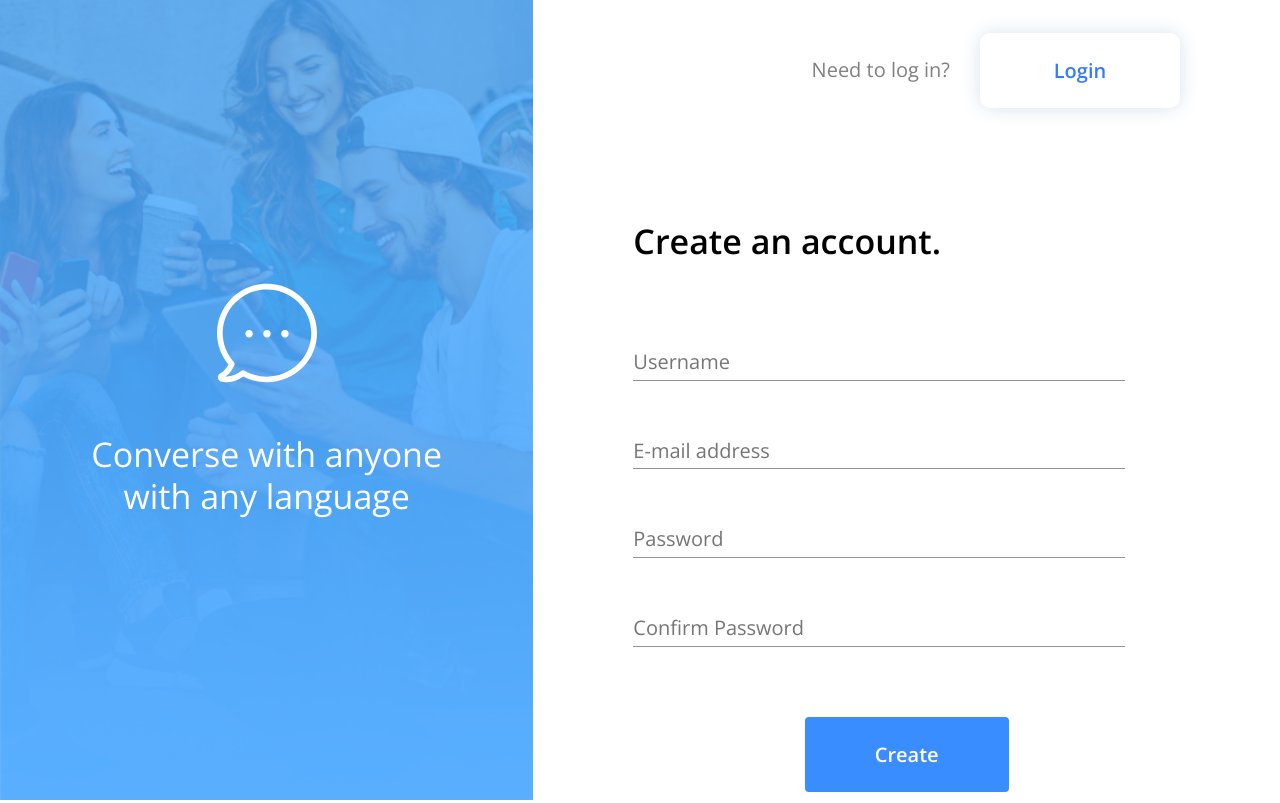
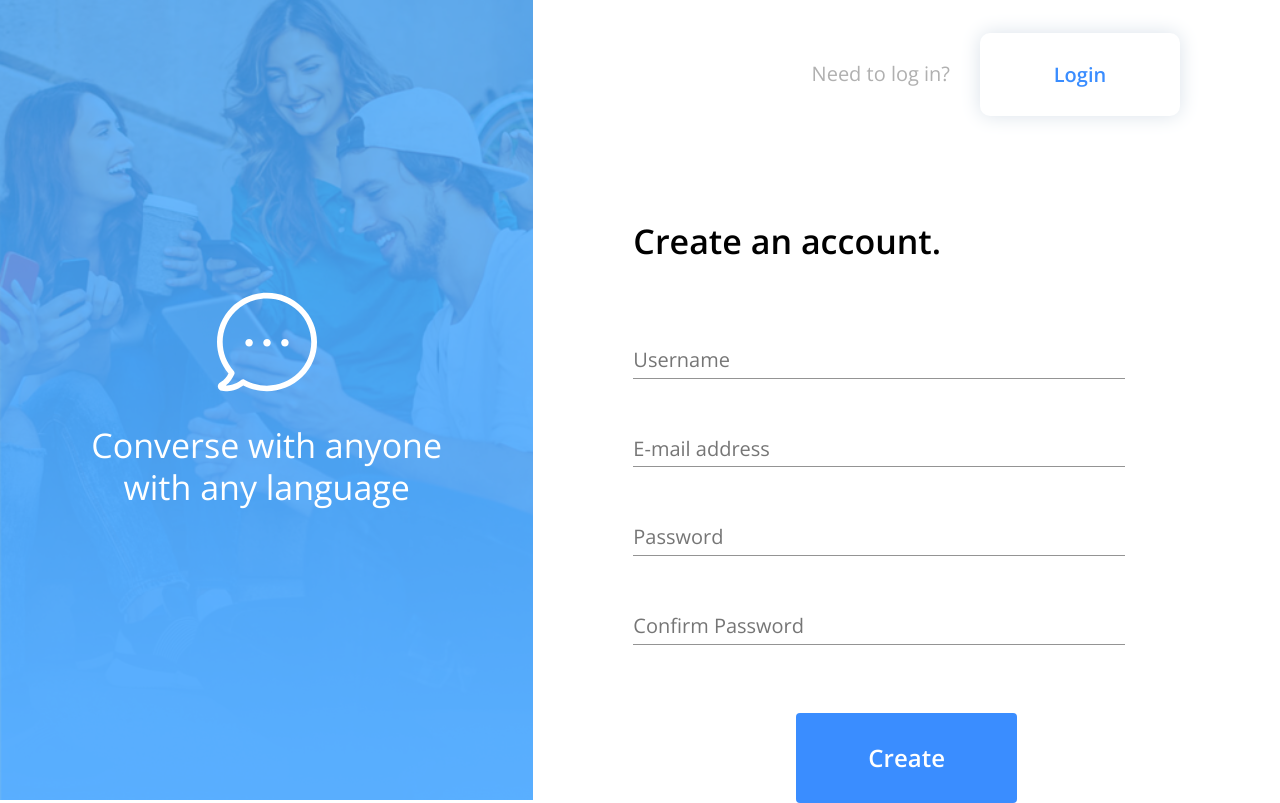
Before and after one commit to DustinWinkler/messenger-4969, a React (Create React App) app in the folder client/: page / in a window 1280 px wide. Built offline with nearby package versions, Linux system fonts and the light colour scheme; no server answers.

Commit message:
Remove some reused styling and made much more use of MUI Theme for consistent styling

```diff
--- a/client/src/Login.js
+++ b/client/src/Login.js
@@ -38,7 +38,7 @@ const Login = (props) => {
           <WelcomeTextInput label="Password" />
 
           <Grid className={classes.submitBtnContainer}>
-            <Button className={classes.submitBtn} type="submit"  variant="contained" size="large">
+            <Button className={classes.submitBtn} type="submit"  variant="contained" color="primary" size="large">
               Login
             </Button>
           </Grid>
--- a/client/src/Signup.js
+++ b/client/src/Signup.js
@@ -46,7 +46,7 @@ const Login = (props) => {
             <WelcomeTextInput label="Confirm Password" type="password" name="confirmPassword" error={formErrorMessage.confirmPassword} />
 
             <Grid className={classes.submitBtnContainer}>
-              <Button className={classes.submitBtn} type="submit" variant="contained" size="large">
+              <Button className={classes.submitBtn} type="submit" variant="contained" color="primary" size="large">
                 Create
               </Button>
             </Grid>
--- a/client/src/components/Welcome/WelcomeLayout.js
+++ b/client/src/components/Welcome/WelcomeLayout.js
@@ -15,7 +15,6 @@ const useStyles = makeStyles((theme) => ({
     width: '100%',
     height: '100vh',
     color: 'white',
-    fontSize: '40px',
     textAlign: 'center',
     display: 'flex',
     flexDirection: 'column',
@@ -23,16 +22,16 @@ const useStyles = makeStyles((theme) => ({
     justifyContent: 'center',
     [theme.breakpoints.down('sm')]: {
       width: '0px',
-      padding: '0'
     }
   },
   bubble: {
     width: '100px',
     alignSelf: 'center',
-    marginBottom: '50px'
+    marginBottom: theme.spacing(4)
   },
   converse: {
-    padding: '0 80px'
+    paddingLeft: theme.spacing(10),
+    paddingRight: theme.spacing(10)
   },
   formContainer: {
     paddingLeft: '100px',
@@ -49,25 +48,25 @@ const useStyles = makeStyles((theme) => ({
     display: 'flex',
     alignItems: 'center',
     gap: '30px',
-    color: 'gray',
-    marginTop: '20px',
+    color: theme.palette.secondary.main,
+    marginTop: theme.spacing(3),
     marginLeft: 'auto',
     [theme.breakpoints.down('xs')]: {
       display: 'block',
-      margin: '10px auto',
+      margin: `${theme.spacing(2)}px auto`,
       textAlign: 'center'
     }
   },
   redirect: {
     backgroundColor: 'white',
-    color: '#367bff',
-    padding: '20px 40px',
+    color: theme.palette.primary.main,
+    padding: `${theme.spacing(3)}px ${theme.spacing(5)}px`,
     minWidth: '200px',
     boxShadow: '0 0 20px #dae2ea',
     fontSize: '20px',
     borderRadius: '10px',
     [theme.breakpoints.down('xs')]: {
-      marginTop: '10px'
+      marginTop: theme.spacing(1)
     }
   }
 }))
--- a/client/src/components/Welcome/sharedStyles.js
+++ b/client/src/components/Welcome/sharedStyles.js
@@ -2,25 +2,23 @@ import { makeStyles } from "@material-ui/core";
 
 export const sharedStyles = makeStyles(theme => ({
   welcomeForm: {
-    marginTop: '100px',
+    marginTop: theme.spacing(12),
     maxWidth: '1200px',
     [theme.breakpoints.down('sm')]: {
-      marginTop: '50px'
+      marginTop: theme.spacing(6)
     }
   },
   welcomeText: {
     fontWeight: 600,
-    marginBottom: '50px'
+    marginBottom: theme.spacing(6)
   },
   submitBtnContainer: {
     textAlign: 'center'
   },
   submitBtn: {
-    backgroundColor: '#3a8dff',
-    color: 'white',
-    marginTop: '50px',
-    padding: '20px 70px',
-    fontSize: '20px',
+    marginTop: theme.spacing(6),
+    padding: `${theme.spacing(3)}px ${theme.spacing(9)}px`,
+    fontSize: '1.5rem',
     boxShadow: 'none'
   }
 }))
```
